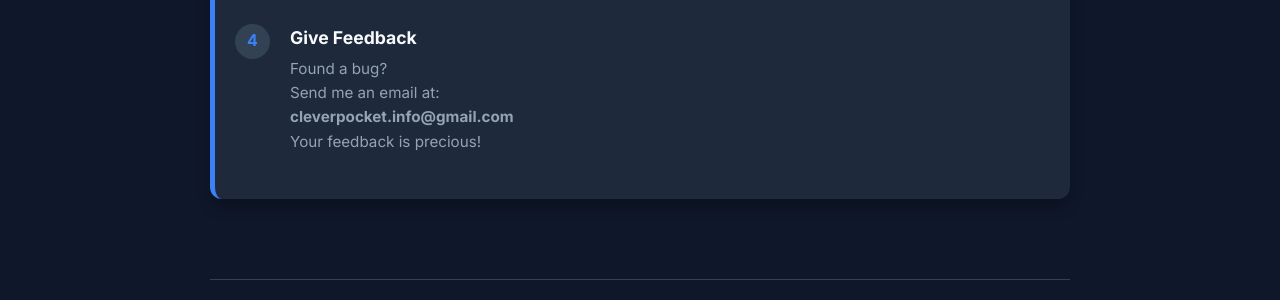
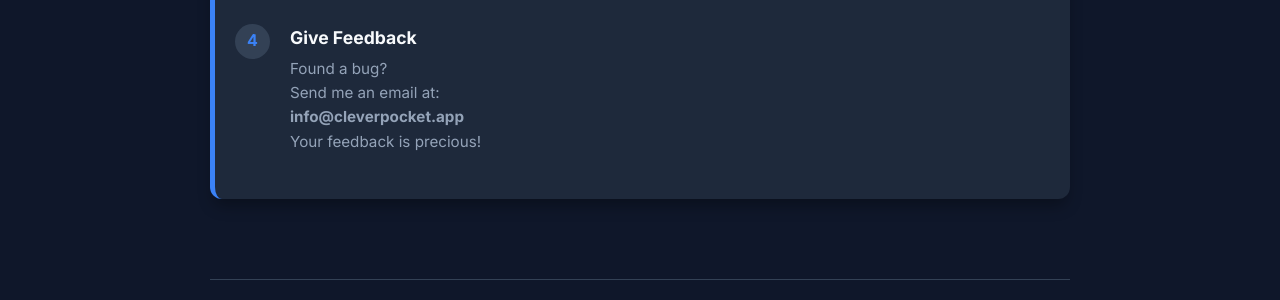
Before and after one commit to digitalcreat0r/sitoweb, a Jekyll site: the page built from index.html, in a window 1280 px wide and 900 px high, scrolled down 1184 px. Shown: the part 436-736 px from the top of the window. Built offline with Jekyll 4.4.1, drawn with Linux system fonts in a browser that asks for light colours.

Commit message:
aggiornamento

```diff
--- a/_config.yml
+++ b/_config.yml
@@ -1,7 +1,7 @@
 # Informazioni sul Sito
 title: CleverPocket
 author: Oleksandr Bihansky
-email: cleverpocket.info@gmail.com
+email: info@cleverpocket.app
 description: "Independent developer focused on minimalist mobile&nbsp;apps for&nbsp;specific&nbsp;use&nbsp;cases."
 
 # URL e Link
```
Also changed, not shown: 1 other file.
